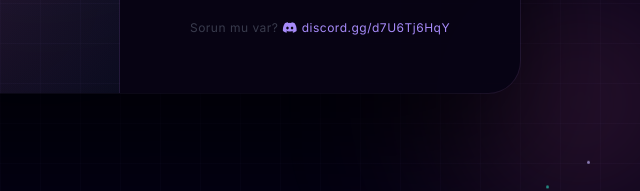
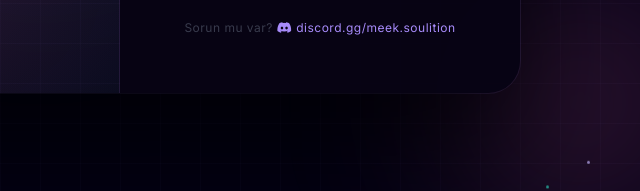
Before and after one commit to witchh1/DanaBakanSaranlara, a website: page public/index.html in a window 1280 px wide. Shown: the part 597-788 px from the top of the page, 600-1240 px from the left. Drawn offline with Linux system fonts and the light colour scheme.

Commit message:
Update index.html

```diff
--- a/public/index.html
+++ b/public/index.html
@@ -446,7 +446,7 @@ footer{border-top:1px solid var(--border);padding:50px 0 32px;position:relative;
         <div class="captcha-row" onclick="toggleCaptcha('capLogin',this)"><div class="cap-box" id="capLogin"></div><span class="cap-label">Ben robot değilim</span><div class="cap-logo">reCAPTCHA<br>Gizlilik &middot; Şartlar</div></div>
         <button class="login-btn" onclick="doLogin()"><div class="login-btn-shine"></div>GİRİŞ YAP</button>
         <div class="switch-txt">Hesabın yok mu? <span onclick="switchTab('register')">Kayıt ol</span></div>
-        <div class="login-discord">Sorun mu var? <a href="https://discord.gg/meek.soulition" target="_blank"><i class="fab fa-discord"></i> discord.gg/d7U6Tj6HqY</a></div>
+        <div class="login-discord">Sorun mu var? <a href="https://discord.gg/d7U6Tj6HqY" target="_blank"><i class="fab fa-discord"></i> discord.gg/meek.soulition</a></div>
       </div>
 
       <!-- REGISTER PANE -->
@@ -459,7 +459,7 @@ footer{border-top:1px solid var(--border);padding:50px 0 32px;position:relative;
         <div class="captcha-row" onclick="toggleCaptcha('capReg',this)"><div class="cap-box" id="capReg"></div><span class="cap-label">Ben robot değilim</span><div class="cap-logo">reCAPTCHA<br>Gizlilik &middot; Şartlar</div></div>
         <button class="login-btn" onclick="doRegister()"><div class="login-btn-shine"></div>KAYIT OL</button>
         <div class="switch-txt">Zaten hesabın var mı? <span onclick="switchTab('login')">Giriş yap</span></div>
-        <div class="login-discord">Destek: <a href="https://discord.gg/d7U6Tj6HqY" target="_blank"><i class="fab fa-discord"></i> discord.gg/d7U6Tj6HqY</a></div>
+        <div class="login-discord">Destek: <a href="https://discord.gg/d7U6Tj6HqY" target="_blank"><i class="fab fa-discord"></i> discord.gg/meek.soulition</a></div>
       </div>
 
       <!-- FORGOT PASSWORD PANE -->
@@ -471,7 +471,7 @@ footer{border-top:1px solid var(--border);padding:50px 0 32px;position:relative;
         <div class="forgot-sub">E-posta adresinizi girin, sıfırlama bağlantısını Discord / e-posta üzerinden iletelim.</div>
         <div class="login-field"><label>E-posta</label><div class="login-field-inner"><input type="email" id="forgotEmail" placeholder="ornek@gmail.com" onkeypress="if(event.key==='Enter')doForgot()"></div></div>
         <button class="login-btn" onclick="doForgot()"><div class="login-btn-shine"></div>SIFIRLA</button>
-        <div class="login-discord">Direkt destek: <a href="https://discord.gg/d7U6Tj6HqY" target="_blank"><i class="fab fa-discord"></i> discord.gg/d7U6Tj6HqY</a></div>
+        <div class="login-discord">Direkt destek: <a href="https://discord.gg/d7U6Tj6HqY" target="_blank"><i class="fab fa-discord"></i> discord.gg/meek.soulition</a></div>
       </div>
     </div>
   </div>
```
